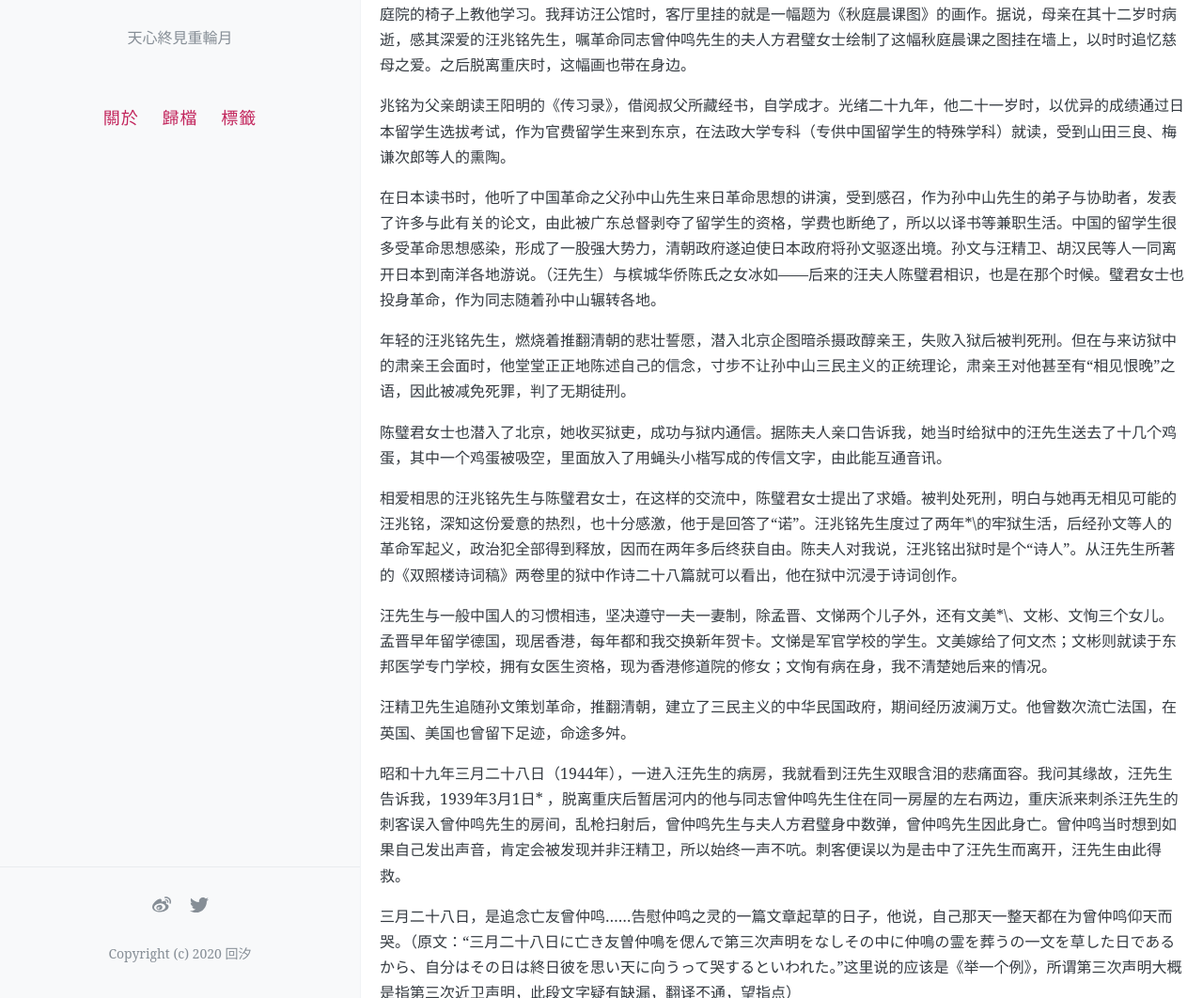
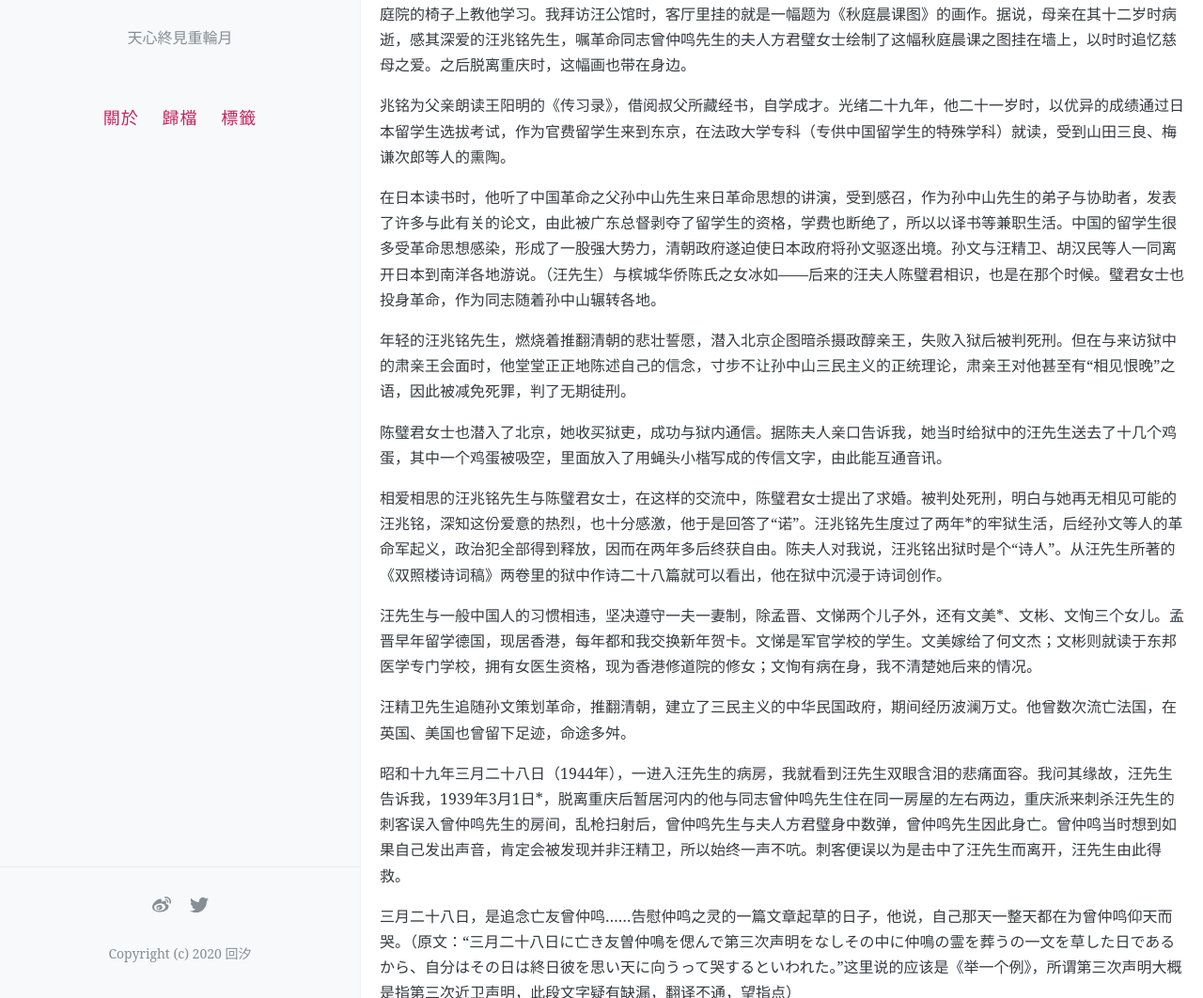
Before and after one commit to kanransya/nami-jetcoaster, a Jekyll site: the page built from _posts/2019-12-27-DrTOSHIOKurokawa.md, in a window 1280 px wide and 1400 px high, scrolled down 768 px. Shown: the part 338-1400 px from the top of the window at 94% size. Built offline with Jekyll 4.4.1, drawn with Linux system fonts in a browser that asks for light colours; comment, search, counter and statistics services are not loaded; some of the changed text lies outside the part shown.

Commit message:
Update 2019-12-27-DrTOSHIOKurokawa.md

```diff
--- a/_posts/2019-12-27-DrTOSHIOKurokawa.md
+++ b/_posts/2019-12-27-DrTOSHIOKurokawa.md
@@ -35,7 +35,7 @@ Author: 黑川利雄
 
 以上是汪精卫先生与我的关系。汪先生对医疗的本质有充分的理解，对治疗非常配合。在二十多年后的今天，回想起曾亲临这位伟大的中国政治家的謦欬，我依然无限感慨。
 
-汪兆铭，字桂辛*\，号精卫。光绪十年（明治十七年，公历1884年）*\生于广东省番禺县。其父亲第一个妻子是浙江人庐氏，育有一子三女，后去世，其父又同广东人吴氏之女结婚，生有三子三女，汪兆铭是其中最小的儿子，他诞生时，其父已经六十二岁。身在并不富裕、兄弟姐妹众多的家庭中的幺子兆铭，没有收到充分的教育，其母为此每天清晨起床，坐在庭院的椅子上教他学习。我拜访汪公馆时，客厅里挂的就是一幅题为《秋庭晨课图》的画作。据说，母亲在其十二岁时病逝，感其深爱的汪兆铭先生，嘱革命同志曾仲鸣先生的夫人方君璧女士绘制了这幅秋庭晨课之图挂在墙上，以时时追忆慈母之爱。之后脱离重庆时，这幅画也带在身边。
+汪兆铭，字桂辛\*，号精卫。光绪十年（明治十七年，公历1884年）\*生于广东省番禺县。其父亲第一个妻子是浙江人庐氏，育有一子三女，后去世，其父又同广东人吴氏之女结婚，生有三子三女，汪兆铭是其中最小的儿子，他诞生时，其父已经六十二岁。身在并不富裕、兄弟姐妹众多的家庭中的幺子兆铭，没有收到充分的教育，其母为此每天清晨起床，坐在庭院的椅子上教他学习。我拜访汪公馆时，客厅里挂的就是一幅题为《秋庭晨课图》的画作。据说，母亲在其十二岁时病逝，感其深爱的汪兆铭先生，嘱革命同志曾仲鸣先生的夫人方君璧女士绘制了这幅秋庭晨课之图挂在墙上，以时时追忆慈母之爱。之后脱离重庆时，这幅画也带在身边。
 
 兆铭为父亲朗读王阳明的《传习录》，借阅叔父所藏经书，自学成才。光绪二十九年，他二十一岁时，以优异的成绩通过日本留学生选拔考试，作为官费留学生来到东京，在法政大学专科（专供中国留学生的特殊学科）就读，受到山田三良、梅谦次郎等人的熏陶。
 
@@ -45,13 +45,13 @@ Author: 黑川利雄
 
 陈璧君女士也潜入了北京，她收买狱吏，成功与狱内通信。据陈夫人亲口告诉我，她当时给狱中的汪先生送去了十几个鸡蛋，其中一个鸡蛋被吸空，里面放入了用蝇头小楷写成的传信文字，由此能互通音讯。
 
-相爱相思的汪兆铭先生与陈璧君女士，在这样的交流中，陈璧君女士提出了求婚。被判处死刑，明白与她再无相见可能的汪兆铭，深知这份爱意的热烈，也十分感激，他于是回答了“诺”。汪兆铭先生度过了两年*\的牢狱生活，后经孙文等人的革命军起义，政治犯全部得到释放，因而在两年多后终获自由。陈夫人对我说，汪兆铭出狱时是个“诗人”。从汪先生所著的《双照楼诗词稿》两卷里的狱中作诗二十八篇就可以看出，他在狱中沉浸于诗词创作。
+相爱相思的汪兆铭先生与陈璧君女士，在这样的交流中，陈璧君女士提出了求婚。被判处死刑，明白与她再无相见可能的汪兆铭，深知这份爱意的热烈，也十分感激，他于是回答了“诺”。汪兆铭先生度过了两年\*的牢狱生活，后经孙文等人的革命军起义，政治犯全部得到释放，因而在两年多后终获自由。陈夫人对我说，汪兆铭出狱时是个“诗人”。从汪先生所著的《双照楼诗词稿》两卷里的狱中作诗二十八篇就可以看出，他在狱中沉浸于诗词创作。
 
-汪先生与一般中国人的习惯相违，坚决遵守一夫一妻制，除孟晋、文悌两个儿子外，还有文美*\、文彬、文恂三个女儿。孟晋早年留学德国，现居香港，每年都和我交换新年贺卡。文悌是军官学校的学生。文美嫁给了何文杰；文彬则就读于东邦医学专门学校，拥有女医生资格，现为香港修道院的修女；文恂有病在身，我不清楚她后来的情况。
+汪先生与一般中国人的习惯相违，坚决遵守一夫一妻制，除孟晋、文悌两个儿子外，还有文美\*、文彬、文恂三个女儿。孟晋早年留学德国，现居香港，每年都和我交换新年贺卡。文悌是军官学校的学生。文美嫁给了何文杰；文彬则就读于东邦医学专门学校，拥有女医生资格，现为香港修道院的修女；文恂有病在身，我不清楚她后来的情况。
 
 汪精卫先生追随孙文策划革命，推翻清朝，建立了三民主义的中华民国政府，期间经历波澜万丈。他曾数次流亡法国，在英国、美国也曾留下足迹，命途多舛。
 
-昭和十九年三月二十八日（1944年），一进入汪先生的病房，我就看到汪先生双眼含泪的悲痛面容。我问其缘故，汪先生告诉我，1939年3月1日* ，脱离重庆后暂居河内的他与同志曾仲鸣先生住在同一房屋的左右两边，重庆派来刺杀汪先生的刺客误入曾仲鸣先生的房间，乱枪扫射后，曾仲鸣先生与夫人方君璧身中数弹，曾仲鸣先生因此身亡。曾仲鸣当时想到如果自己发出声音，肯定会被发现并非汪精卫，所以始终一声不吭。刺客便误以为是击中了汪先生而离开，汪先生由此得救。
+昭和十九年三月二十八日（1944年），一进入汪先生的病房，我就看到汪先生双眼含泪的悲痛面容。我问其缘故，汪先生告诉我，1939年3月1日\*，脱离重庆后暂居河内的他与同志曾仲鸣先生住在同一房屋的左右两边，重庆派来刺杀汪先生的刺客误入曾仲鸣先生的房间，乱枪扫射后，曾仲鸣先生与夫人方君璧身中数弹，曾仲鸣先生因此身亡。曾仲鸣当时想到如果自己发出声音，肯定会被发现并非汪精卫，所以始终一声不吭。刺客便误以为是击中了汪先生而离开，汪先生由此得救。
 
 三月二十八日，是追念亡友曾仲鸣……告慰仲鸣之灵的一篇文章起草的日子，他说，自己那天一整天都在为曾仲鸣仰天而哭。（原文：“三月二十八日に亡き友曽仲鳴を偲んで第三次声明をなしその中に仲鳴の霊を葬うの一文を草した日であるから、自分はその日は終日彼を思い天に向うって哭するといわれた。”这里说的应该是《举一个例》，所谓第三次声明大概是指第三次近卫声明，此段文字疑有缺漏，翻译不通，望指点）
 
@@ -79,7 +79,7 @@ Author: 黑川利雄
 
 汪先生说：“当然也是伟大的人物，他十二岁继承帝位，七十二岁去世，整整六十年治世，学习西洋的学问，亲手引入数学，物理学，天文学，形成了显盛的文明。然而他并非清朝的建立者，虽有继承祖业发扬扩大的功绩，却仍不及唐太宗。”
 
-我说：“可他在《珲春条约》*\中迫使俄国低头，还编纂了康熙字典，这不是很伟大的功绩吗？”
+我说：“可他在《珲春条约》\*中迫使俄国低头，还编纂了康熙字典，这不是很伟大的功绩吗？”
 
 汪先生说：“是这样。”
 
@@ -137,7 +137,7 @@ Author: 黑川利雄
 
 ---
 
-标*\处原文或有误
+标\*处原文或有误
 
 水平很有限，为不损原意尽量保留原文语感，可能有不那么通顺的地方
 
```
